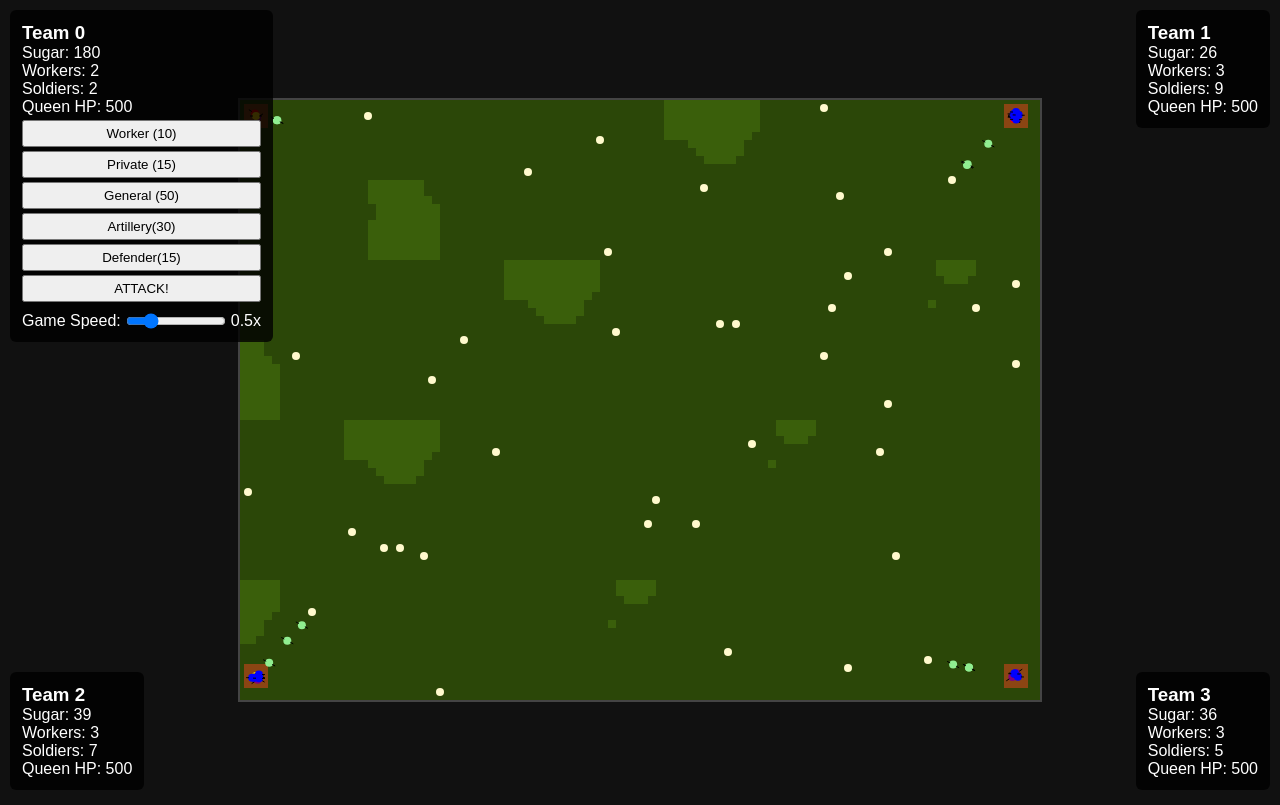
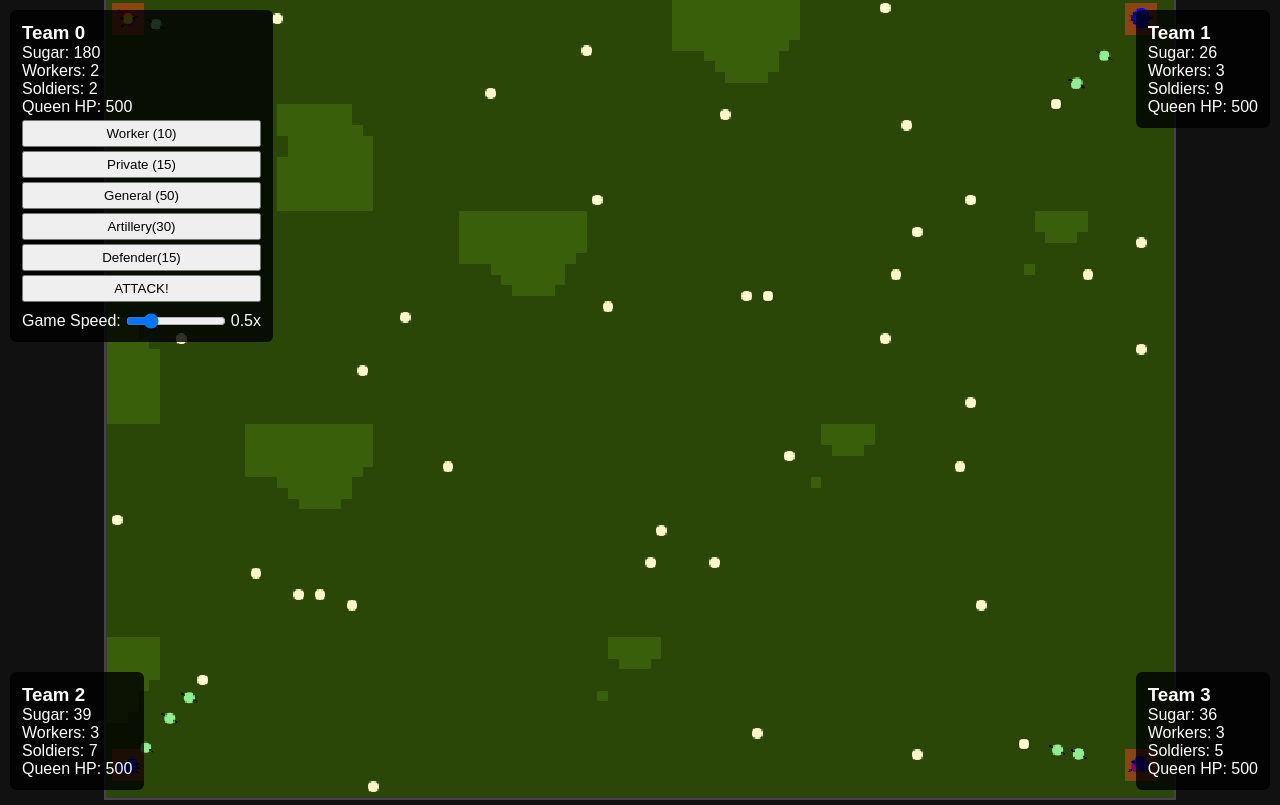
Before and after one commit to seutje/q-ant, a website with bundled scripts: page play.html in a window 1280 px wide. Built offline with nearby package versions, Linux system fonts and the light colour scheme.

Commit message:
Resize handler.

```diff
--- a/play.html
+++ b/play.html
@@ -6,7 +6,10 @@
   <link rel="stylesheet" href="src/css/style.css"/>
 </head>
 <body>
-  <canvas id="gameCanvas" width="800" height="600"></canvas>
+  <div id="gameArea">
+    <canvas id="gameCanvas" width="800" height="600"></canvas>
+  </div>
+
 
   <div id="ui-team-0" class="ui-panel">
     <h3>Team 0</h3>
--- a/src/js/play.js
+++ b/src/js/play.js
@@ -209,4 +209,15 @@ function gameLoop(ts) {
   requestAnimationFrame(gameLoop);
 }
 
+function handleResize() {
+  const gameArea = document.getElementById('gameArea');
+  const widthRatio = window.innerWidth / 800;
+  const heightRatio = window.innerHeight / 600;
+  const bestRatio = Math.min(widthRatio, heightRatio);
+  gameArea.style.transform = `scale(${bestRatio})`;
+}
+
+window.addEventListener('resize', handleResize);
+document.addEventListener('DOMContentLoaded', handleResize);
+
 requestAnimationFrame(gameLoop);
```
